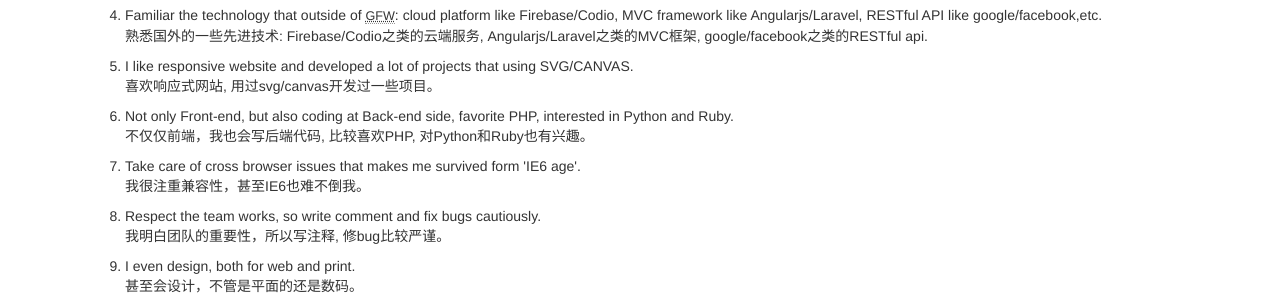
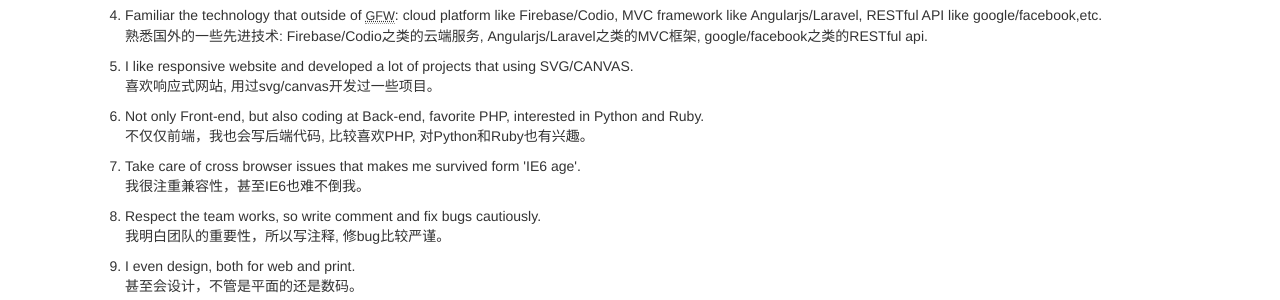
Before and after one commit to iamike/iamike.github.io, a Jekyll site: the page built from cv.html, in a window 1280 px wide and 900 px high, scrolled down 462 px. Shown: the part 152-452 px from the top of the window. Built offline with Jekyll 4.4.1, drawn with Linux system fonts in a browser that asks for light colours; comment, search, counter and statistics services are not loaded.

Commit message:
Update assets.json

```diff
--- a/_data/assets.json
+++ b/_data/assets.json
@@ -21,7 +21,7 @@
             "ch": "喜欢响应式网站, 用过svg/canvas开发过一些项目。"
         },
         {
-            "en": "Not only Front-end, but also coding at Back-end side, favorite PHP, interested in Python and Ruby.",
+            "en": "Not only Front-end, but also coding at Back-end, favorite PHP, interested in Python and Ruby.",
             "ch": "不仅仅前端，我也会写后端代码, 比较喜欢PHP, 对Python和Ruby也有兴趣。"
         },
 				{
```
